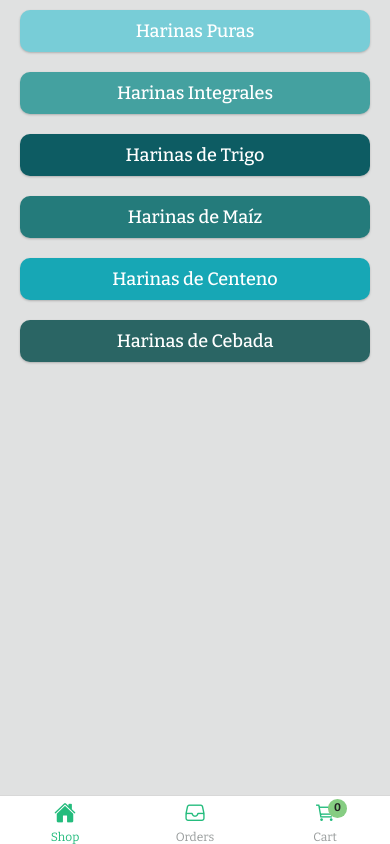
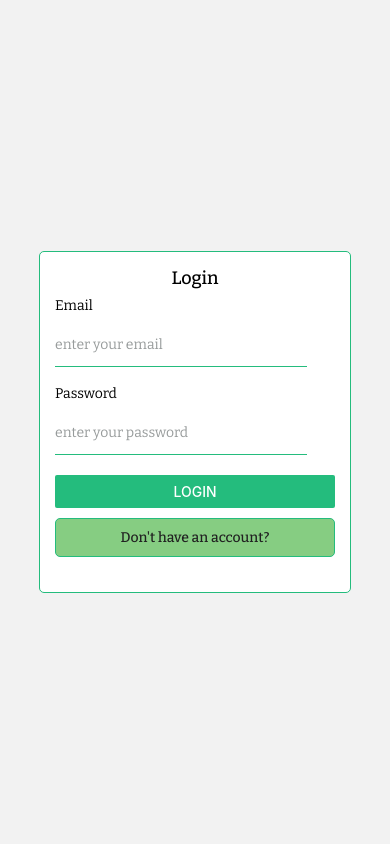
Before and after one commit to sotopro/breadshopappn2, a React Native app: screen /Auth in a window 390 px wide. Built offline with nearby package versions, Linux system fonts and the light colour scheme.

Commit message:
[feature] - create auth stack navigator and screen component and layout to login and register in auth

```diff
--- a/src/constants/firebase/index.js
+++ b/src/constants/firebase/index.js
@@ -1 +1,4 @@
+export const API_KEY = '';
 export const REALTIME_DATABASE_URL = '';
+export const URL_AUTH_SIGN_IN = `https://identitytoolkit.googleapis.com/v1/accounts:signInWithPassword?key=${API_KEY}`;
+export const URL_AUTH_SIGN_UP = `https://identitytoolkit.googleapis.com/v1/accounts:signUp?key=${API_KEY}`;
--- /dev/null
+++ b/src/navigation/auth.jsx
@@ -0,0 +1,19 @@
+import { createNativeStackNavigator } from '@react-navigation/native-stack';
+
+import { Auth } from '../screens/index';
+
+const Stack = createNativeStackNavigator();
+
+const AuthNavigator = () => {
+  return (
+    <Stack.Navigator
+      initialRouteName="Auth"
+      screenOptions={{
+        headerShown: false,
+      }}>
+      <Stack.Screen name="Auth" component={Auth} />
+    </Stack.Navigator>
+  );
+};
+
+export default AuthNavigator;
--- a/src/navigation/index.jsx
+++ b/src/navigation/index.jsx
@@ -1,12 +1,13 @@
 import { NavigationContainer } from '@react-navigation/native';
+import { useState } from 'react';
 
+import AuthNavigator from './auth';
 import TabsNavigator from './tabs';
 
 const AppNavigator = () => {
+  const [userId, setUserId] = useState(null);
   return (
-    <NavigationContainer>
-      <TabsNavigator />
-    </NavigationContainer>
+    <NavigationContainer>{userId ? <TabsNavigator /> : <AuthNavigator />}</NavigationContainer>
   );
 };
 
--- /dev/null
+++ b/src/screens/auth/index.jsx
@@ -0,0 +1,61 @@
+import { useState } from 'react';
+import {
+  View,
+  TextInput,
+  Button,
+  TouchableOpacity,
+  Text,
+  KeyboardAvoidingView,
+  Platform,
+} from 'react-native';
+
+import { styles } from './styles';
+import { THEME } from '../../constants/theme/index';
+
+const Auth = ({ navigation }) => {
+  const [isLogin, setIsLogin] = useState(true);
+  const title = isLogin ? 'Login' : 'Register';
+  const message = isLogin ? "Don't have an account?" : 'Already have an account?';
+  const messageButton = isLogin ? 'Login' : 'Register';
+  return (
+    <KeyboardAvoidingView
+      style={styles.keybordContainer}
+      behavior={Platform.OS === 'android' ? 'height' : 'padding'}
+      enabled>
+      <View style={styles.container}>
+        <View style={styles.content}>
+          <Text style={styles.title}>{title}</Text>
+          <Text style={styles.label}>Email</Text>
+          <TextInput
+            style={styles.input}
+            placeholder="enter your email"
+            placeholderTextColor={THEME.colors.gray}
+            autoCapitalize="none"
+            autoCorrect={false}
+            onChangeText={() => {}}
+          />
+          <Text style={styles.label}>Password</Text>
+          <TextInput
+            style={styles.input}
+            placeholder="enter your password"
+            placeholderTextColor={THEME.colors.gray}
+            secureTextEntry
+            autoCapitalize="none"
+            autoCorrect={false}
+            onChangeText={() => {}}
+          />
+          <View style={styles.buttonContainer}>
+            <Button title={messageButton} color={THEME.colors.primary} onPress={() => {}} />
+            <View style={styles.prompt}>
+              <TouchableOpacity style={styles.promptButton} onPress={() => setIsLogin(!isLogin)}>
+                <Text style={styles.promptMessage}>{message}</Text>
+              </TouchableOpacity>
+            </View>
+          </View>
+        </View>
+      </View>
+    </KeyboardAvoidingView>
+  );
+};
+
+export default Auth;
--- /dev/null
+++ b/src/screens/auth/styles.js
@@ -0,0 +1,65 @@
+import { StyleSheet } from 'react-native';
+
+import { THEME } from '../../constants/theme';
+
+export const styles = StyleSheet.create({
+  keybordContainer: {
+    flex: 1,
+  },
+  container: {
+    flex: 1,
+    justifyContent: 'center',
+    alignItems: 'center',
+  },
+  content: {
+    width: '80%',
+    maxWidth: 400,
+    padding: 15,
+    margin: 15,
+    borderColor: THEME.colors.primary,
+    borderWidth: 1,
+    backgroundColor: THEME.colors.white,
+    borderRadius: 5,
+  },
+  title: {
+    fontSize: 18,
+    fontFamily: 'Bitter-Medium',
+    textAlign: 'center',
+  },
+  label: {
+    fontSize: 14,
+    fontFamily: 'Bitter-Regular',
+    marginVertical: 8,
+  },
+  input: {
+    height: 45,
+    borderBottomColor: THEME.colors.primary,
+    borderBottomWidth: 1,
+    width: '90%',
+    fontFamily: 'Bitter-Regular',
+    marginBottom: 10,
+  },
+  buttonContainer: {
+    marginVertical: 10,
+  },
+  prompt: {
+    width: '100%',
+    alignItems: 'center',
+    marginVertical: 10,
+  },
+  promptButton: {
+    width: '100%',
+    backgroundColor: THEME.colors.secondary,
+    borderWidth: 1,
+    borderColor: THEME.colors.primary,
+    padding: 10,
+    borderRadius: 5,
+    justifyContent: 'center',
+    alignItems: 'center',
+  },
+  promptMessage: {
+    fontSize: 14,
+    fontFamily: 'Bitter-Medium',
+    color: THEME.colors.text,
+  },
+});
--- a/src/screens/index.js
+++ b/src/screens/index.js
@@ -3,3 +3,4 @@
 export { default as ProductDetail } from './product-detail/index';
 export { default as Cart } from './cart/index';
 export { default as Orders } from './orders/index';
+export { default as Auth } from './auth/index';
```
